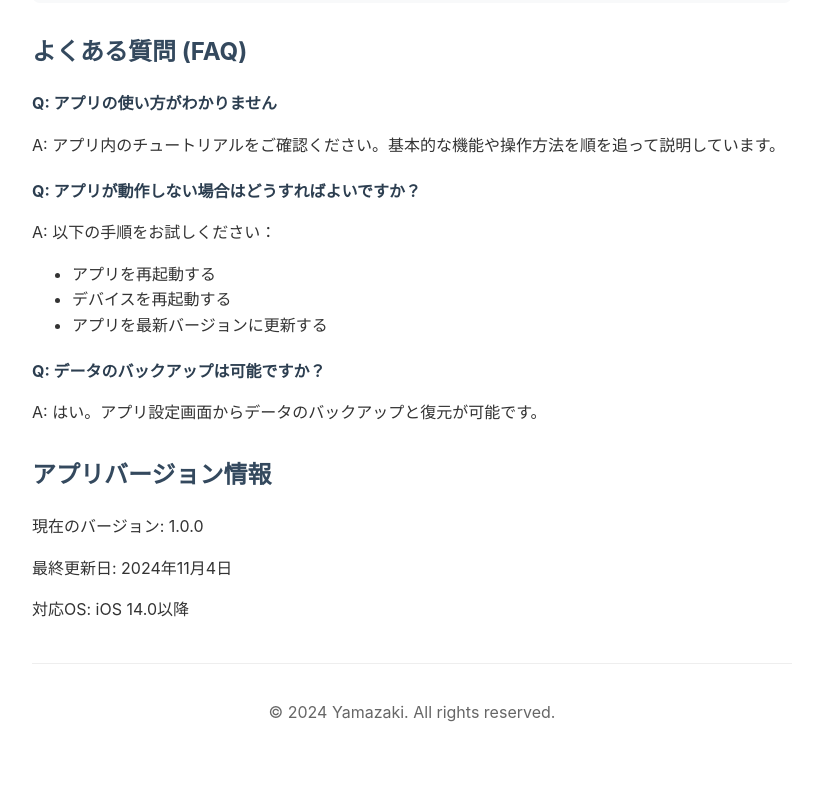
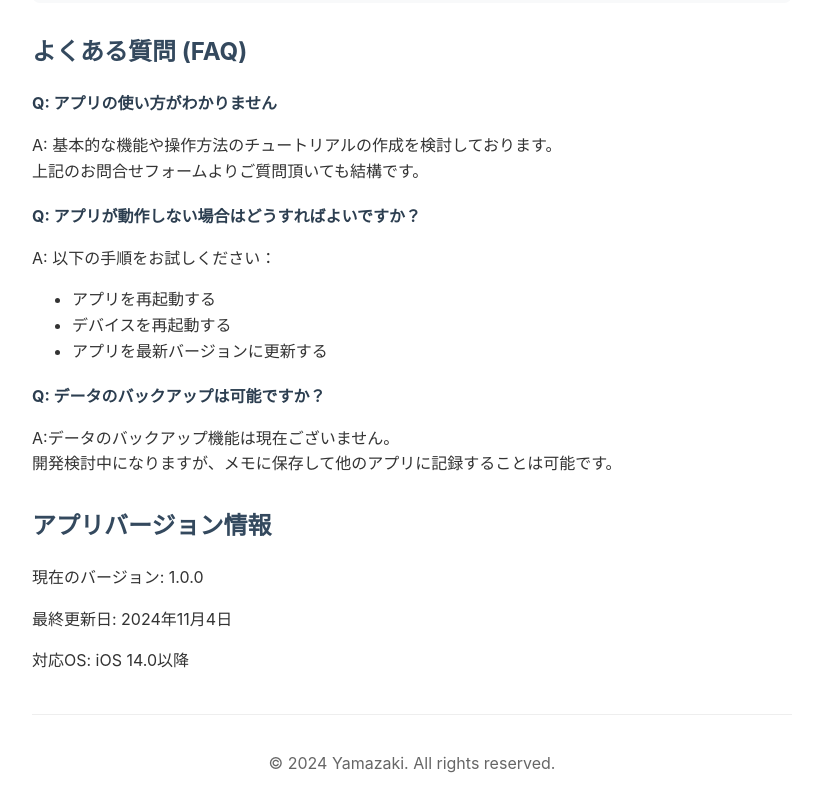
Before and after one commit to teppeiy1102/support, a plain HTML site: page index.html in a window 1280 px wide. Shown: the part 860-1671 px from the top of the page, without its empty margins (228-1051 px from the left). Before the commit the page ends 1641 px from the top, so only its background shows below. Drawn offline with nearby package versions, Linux system fonts and the light colour scheme.

Commit message:
Update index.html

```diff
--- a/index.html
+++ b/index.html
@@ -181,7 +181,8 @@
             <h2>よくある質問 (FAQ)</h2>
             <div class="faq-item">
                 <p class="faq-question">Q: アプリの使い方がわかりません</p>
-                <p>A: アプリ内のチュートリアルをご確認ください。基本的な機能や操作方法を順を追って説明しています。</p>
+                <p>A: 基本的な機能や操作方法のチュートリアルの作成を検討しております。<br>
+                    上記のお問合せフォームよりご質問頂いても結構です。</p>
             </div>
             <div class="faq-item">
                 <p class="faq-question">Q: アプリが動作しない場合はどうすればよいですか？</p>
@@ -194,7 +195,8 @@
             </div>
             <div class="faq-item">
                 <p class="faq-question">Q: データのバックアップは可能ですか？</p>
-                <p>A: はい。アプリ設定画面からデータのバックアップと復元が可能です。</p>
+                <p>A:データのバックアップ機能は現在ございません。
+                    <br>開発検討中になりますが、メモに保存して他のアプリに記録することは可能です。</p>
             </div>
         </div>
 
```
